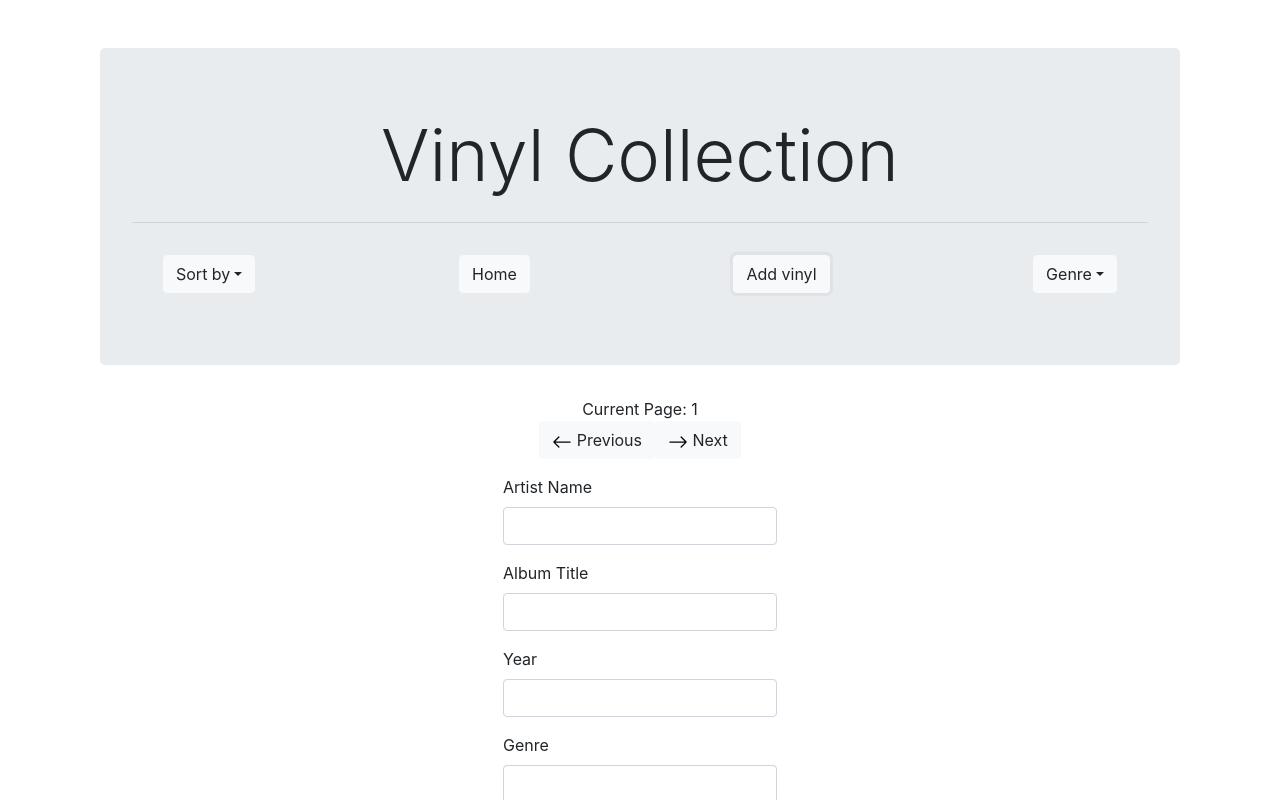
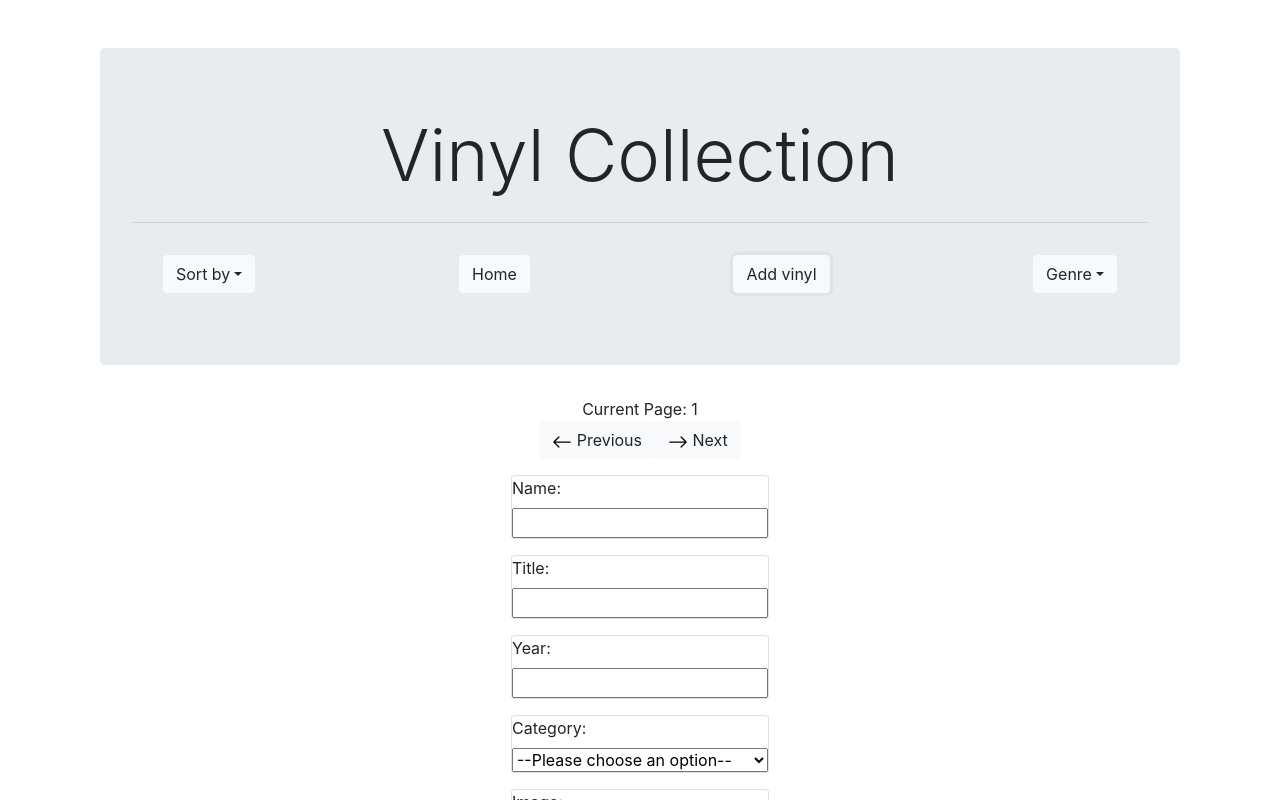
Before and after one commit to VeraWoerdeman/Week-2---Frontend, a React (Create React App) app in the folder wa-vera-app/: page / in a window 1280 px wide. Both pictures are taken after a click on the button "Add vinyl". Shown: the top 800 px of the page. Built offline with nearby package versions, Linux system fonts and the light colour scheme.

Commit message:
Homebutton reinstalled

```diff
--- a/wa-vera-app/src/App.js
+++ b/wa-vera-app/src/App.js
@@ -6,14 +6,15 @@ import Footer from './components/Footer';
 import AddItemForm from './components/AddItemForm';
 
 class App extends Component {
-
-  state = {
+  constructor(props) {
+    super(props);
+    this.state = {
     composers: composers,
     currentPage: 1,
     cardsPerPage: 5,
     selectedCategory: '',
     sortedComposers: '',
-    currentCards: [],
+    showBottomHeader: true,
     showForm: false,
     formData: {
       name: '',
@@ -23,7 +24,7 @@ class App extends Component {
       image: '',
     },
   };
-
+}
   handleSortByNameAZ = () => {
     const sortedComposers = [...this.state.composers].sort((a, b) => {
       return a.name.localeCompare(b.name);
@@ -104,37 +105,6 @@ class App extends Component {
       showForm: !prevState.showForm
     }));
   }
-
-  handleAddItem = e => {
-    e.preventDefault();
-    const { name, title, year, category, image } = this.state.formData;
-    const newId = this.state.composers[this.state.composers.length - 1].id + 1;
-    const newItem = { id: newId, name, title, year, category, image };
-    const newComposers = [...this.state.composers, newItem];
-    this.setState({
-      composers: newComposers,
-      filteredComposers: newComposers,
-      showForm: false,
-      formData: {
-        name: '',
-        title: '',
-        year: '',
-        category: '',
-        image: '',
-      },
-    });
-  };
-
-  // handleInputChange = e => {
-  //   const { name, value } = e.target;
-  //   this.setState(prevState => ({
-  //     formData: {
-  //       ...prevState.formData,
-  //       [name]: value
-  //     }
-  //   }));
-  // };
-
   handleHomeScreen = () => {
     const sortedComposers = [...this.state.composers].sort((a, b) => {
       return a.id - b.id;
@@ -147,30 +117,14 @@ class App extends Component {
     });
       }
 
-  handleInputChange = e => {
-    const { name, value } = e.target;
-    this.setState({ [name]: value });
-  };
-
-  handleSubmit = newCard => {
-    this.setState(prevState => ({
-      currentCards: [...prevState.currentCards, newCard]
+  handleAddItem = (newItem) => {
+    const newId = this.state.composers[this.state.composers.length - 1].id + 1;
+    const itemWithId = { id: newId, ...newItem };
+    this.setState((prevState) => ({
+      composers: [...prevState.composers, itemWithId],
+      showForm: false,
     }));
   };
-
-  // handleSubmit = e => {
-  //   e.preventDefault();
-  //   this.props.onSubmit(this.state);
-  //   this.setState({
-
-  //     name: '',
-  //     title: '',
-  //     year: '',
-  //     category: '',
-  //     image: ''
-
-  //   });
-  // };
 
   render() {
     const { composers, currentPage, cardsPerPage, selectedCategory } = this.state;
@@ -211,15 +165,13 @@ class App extends Component {
        <div className="App">
           <div className="row row-col mt-3 justify-content-center">
             {this.state.showForm ? (
-              <AddItemForm
-                handleSubmitForm={this.handleAddItem}
-                handleInputChange={this.handleInputChange}
-                formData={this.state.formData}
-                handleCancel={this.handleHomeScreen}
-              />
+              <AddItemForm handleAddItem={this.handleAddItem}
+              handleCancel={this.handleHomeScreen}/>
             ) : (
               renderedCards
+
             )}
+
           </div>
           <Footer />
         </div>
--- a/wa-vera-app/src/components/AddItemForm.js
+++ b/wa-vera-app/src/components/AddItemForm.js
@@ -1,95 +1,118 @@
-import React, { Component } from 'react';
+import React from 'react';
 
-class AddItemForm extends Component {
-  state = {
+class AddItemForm extends React.Component {
+  constructor(props) {
+    super(props);
+    this.state = {
       name: '',
       title: '',
       year: '',
       category: '',
       image: '',
     };
+  }
 
-  handleInputChange = e => {
-    const { name, value } = e.target;
-    this.setState({ [name]: value });
+  handleSubmit = (event) => {
+    event.preventDefault();
+    const newItem = { ...this.state };
+    this.props.handleAddItem(newItem);
+    this.setState({
+      name: '',
+      title: '',
+      year: '',
+      category: '',
+      image: '',
+    });
   };
 
-  handleSubmit = e => {
-    e.preventDefault();
-    this.props.onSubmit(this.state);
-    this.props.handleCancel();
+  handleInputChange = (event) => {
+    const { name, value } = event.target;
+    this.setState({
+      [name]: value,
+    });
   };
 
-
   render() {
+    const { name, title, year, category, image } = this.state;
     return (
+      <div className="col-lg-auto d-block justify-content-center">
       <form onSubmit={this.handleSubmit}>
-        <div className="form-group">
-          <label htmlFor="name">Artist Name</label>
+        <div className="card form-group">
+          <label htmlFor="name">Name: </label>
           <input
             type="text"
-            className="form-control"
             id="name"
             name="name"
-            value={this.state.name}
+            value={name}
             onChange={this.handleInputChange}
+            required
           />
         </div>
-        <div className="form-group">
-          <label htmlFor="title">Album Title</label>
+
+        <div className="card form-group">
+          <label htmlFor="title">Title: </label>
           <input
             type="text"
-            className="form-control"
             id="title"
             name="title"
-            value={this.state.title}
+            value={title}
             onChange={this.handleInputChange}
+            required
           />
         </div>
-        <div className="form-group">
-          <label htmlFor="year">Year</label>
+
+        <div className=" card form-group">
+          <label htmlFor="year">Year: </label>
+          <input
+            type="number"
+            id="year"
+            name="year"
+            value={year}
+            onChange={this.handleInputChange}
+            required
+          />
+        </div>
+
+        <div className="card form-group">
+          <label htmlFor="category">Category: </label>
+          <select
+            id="category"
+            name="category"
+            value={category}
+            onChange={this.handleInputChange}
+            required
+          >
+            <option value="">--Please choose an option--</option>
+            <option value="Classical">Classical</option>
+            <option value="Pop">Pop</option>
+            <option value="Metal">Metal</option>
+            <option value="Singer-Songwriter">Singer-Songwriter</option>
+            <option value="Alternative">Alternative</option>
+            <option value="Rock">Rock</option>
+            <option value="Other">Other</option>
+          </select>
+        </div>
+
+        <div className="card form-group">
+          <label htmlFor="image">Image: </label>
           <input
             type="text"
-            className="form-control"
-            id="year"
-            name="year"
-            value={this.state.year}
+            id="image"
+            name="image"
+            value={image}
             onChange={this.handleInputChange}
+            required
           />
         </div>
-        <div className="form-group">
-          <label htmlFor="category">Genre</label>
-          <input
-            type="text"
-            className="form-control"
-            id="category"
-            name="category"
-            value={this.state.category}
-            onChange={this.handleInputChange}
-          />
-        </div>
-        <div className="form-group">
-          <label htmlFor="image">Image URL</label>
-          <input
-            type="text"
-            className="form-control"
-            id="image"
-            name="image"
-            value={this.state.image}
-            onChange={this.handleInputChange}
-          />
-        </div>
-        <button type="submit" className="btn btn-primary mr-2" onClick={this.props.handleSubmitForm}>
-          Submit
-        </button>
-        <button
-          type="button"
-          className="btn btn-secondary"
-          onClick={this.props.handleCancel}
+        <div className="container justify-content-center">
+        <button type="submit" className="btn btn-primary mr-2">Submit</button>
+        <button type="button" className="btn btn-secondary" onClick={this.props.handleCancel}
         >
           Cancel
         </button>
+        </div>
       </form>
+      </div>
     );
   }
 }
--- a/wa-vera-app/src/components/Footer.js
+++ b/wa-vera-app/src/components/Footer.js
@@ -11,8 +11,8 @@ return (
           <h6 className="text-center">15005755 - Vera Woerdeman</h6>
 
          </div>
-        </div>
-        </footer>
+      </div>
+    </footer>
 );
 }
 
```
Lines whose indentation alone changed are shown as unchanged.
